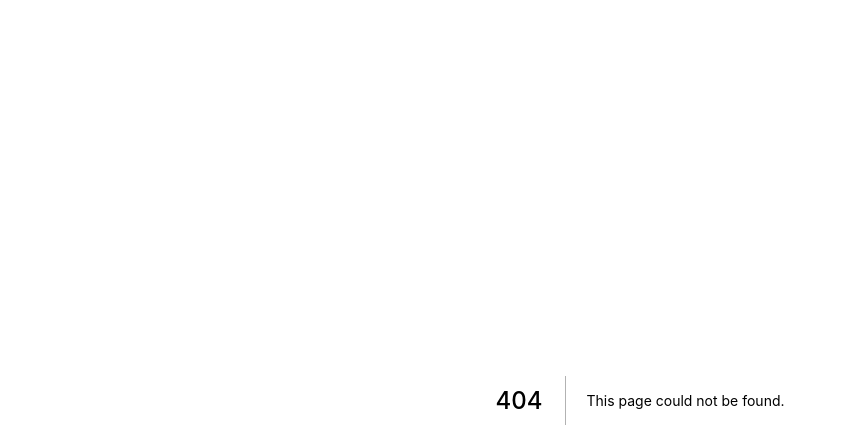
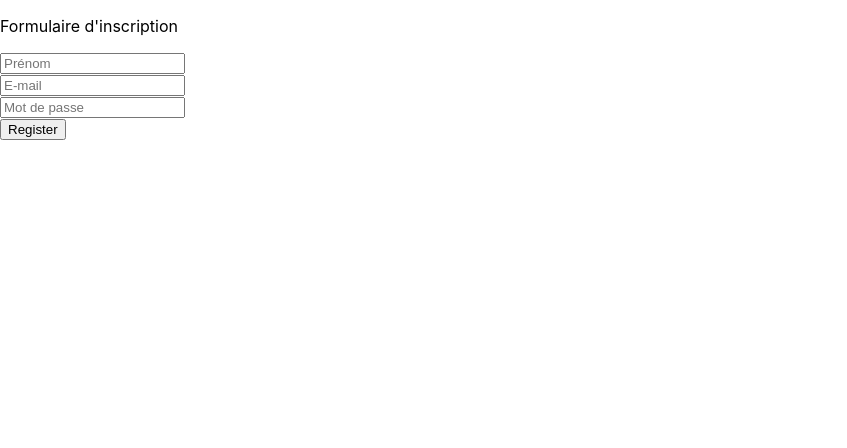
Before and after one commit to WildCodeSchool/2203-wns-etchebest-virtuoz-front, a Next.js app: page /register in a window 1280 px wide. Before the commit this address had no page. Shown: the top 448 px of the page, without its empty margins (0-847 px from the left). Built offline with nearby package versions, Linux system fonts and the light colour scheme.

Commit message:
refactor(front-login-and-register): create login and register pages with graphql

```diff
--- a/pages/_app.tsx
+++ b/pages/_app.tsx
@@ -1,7 +1,7 @@
-import "../styles/globals.css";
-import fetch from "cross-fetch";
-import type { AppProps } from "next/app";
-import dynamic from "next/dynamic";
+import '../styles/globals.css';
+import fetch from 'cross-fetch';
+import type { AppProps } from 'next/app';
+import dynamic from 'next/dynamic';
 import {
   ApolloClient,
   InMemoryCache,
@@ -9,8 +9,8 @@ import {
   gql,
   HttpLink,
   createHttpLink,
-} from "@apollo/client";
-import { setContext } from "@apollo/client/link/context";
+} from '@apollo/client';
+import { setContext } from '@apollo/client/link/context';
 
 // const client = new ApolloClient({
 //   link: new HttpLink({ uri: "http://localhost:4000/", fetch }),
@@ -18,11 +18,11 @@ import { setContext } from "@apollo/client/link/context";
 //   link: authLink.concat(httpLink),
 // });
 const httpLink = createHttpLink({
-  uri: "http://localhost:4000/graphql",
+  uri: 'http://localhost:4000/graphql',
 });
 
 const authLink = setContext((_, { headers }) => {
-  const token = localStorage.getItem("token");
+  const token = localStorage.getItem('token');
   return {
     headers: {
       ...headers,
@@ -45,6 +45,16 @@ export const users = gql`
   }
 `;
 
+export const createUser = gql`
+  mutation Mutation($name: String, $email: String, $password: String) {
+    createUser(name: $name, email: $email, password: $password) {
+      email
+      name
+      password
+    }
+  }
+`;
+
 export const status = gql`
   query getAllStatus {
     getAllStatus {
--- /dev/null
+++ b/pages/register.tsx
@@ -0,0 +1,82 @@
+import { useMutation } from '@apollo/client';
+import { Router } from 'next/router';
+import React, { useState } from 'react';
+import { createUser } from './_app';
+import { useRouter } from 'next/router';
+
+const Registration = () => {
+  const router = useRouter();
+  const [name, setName] = useState('');
+  const [email, setEmail] = useState('');
+  const [password, setPassword] = useState('');
+
+  const [addUser] = useMutation(createUser);
+
+  return (
+    <div className='registrationPage'>
+      <div className='form'>
+        <form
+          onSubmit={(e) => {
+            e.preventDefault();
+            addUser({
+              variables: { name: name, email: email, password: password },
+            });
+            setName('');
+            setEmail('');
+            setPassword('');
+            alert('Registered');
+            router.push('/login');
+          }}
+        >
+          <p className='title'>Formulaire d&apos;inscription</p>
+          <div className='form-inner'>
+            <div>
+              <input
+                type='text'
+                name='username'
+                id='firstname'
+                placeholder='Prénom'
+                onChange={(e) => setName(e.target.value)}
+                value={name}
+                className='RegistrationInput'
+              />
+            </div>
+            <div>
+              <input
+                type='text'
+                name='email'
+                id='email'
+                placeholder='E-mail'
+                onChange={(e) => setEmail(e.target.value)}
+                value={email}
+                className='RegistrationInput'
+              />
+            </div>
+            <div>
+              <input
+                type='password'
+                name='Password'
+                id='Password'
+                placeholder='Mot de passe'
+                onChange={(e) => setPassword(e.target.value)}
+                value={password}
+                className='RegistrationInput'
+              />
+            </div>
+            <div>
+              <button
+                type='submit'
+                value='Continuer'
+                className='buttonRegistration'
+              >
+                Register{' '}
+              </button>
+            </div>
+          </div>
+        </form>
+      </div>
+    </div>
+  );
+};
+
+export default Registration;
```
Also changed, not shown: pages/index.tsx (+22 -8 lines), pages/login.tsx (+10 -10 lines).
